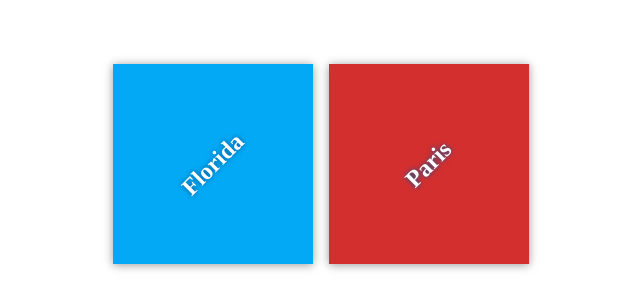
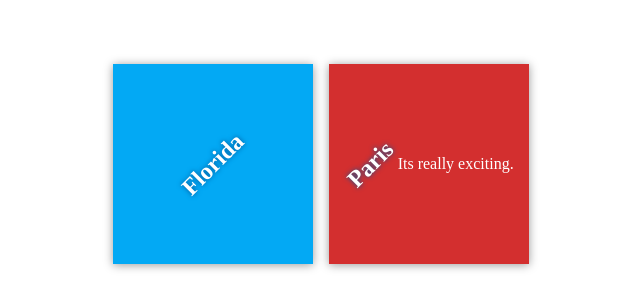
Before and after one commit to cc-user-name/my-dreaming-ideas, a plain HTML site: page index.html in a window 1280 px wide. Shown: the part 236-544 px from the top of the page, without its empty margins (319-959 px from the left). Drawn offline with Linux system fonts and the light colour scheme.

Commit message:
I love paris

```diff
--- a/index.html
+++ b/index.html
@@ -16,6 +16,7 @@
 
             <div class="destination" id="paris">
                 <h2>Paris</h2>
+                <p>Its really exciting.</p>
             </div>
         </div>
     </div>
```
